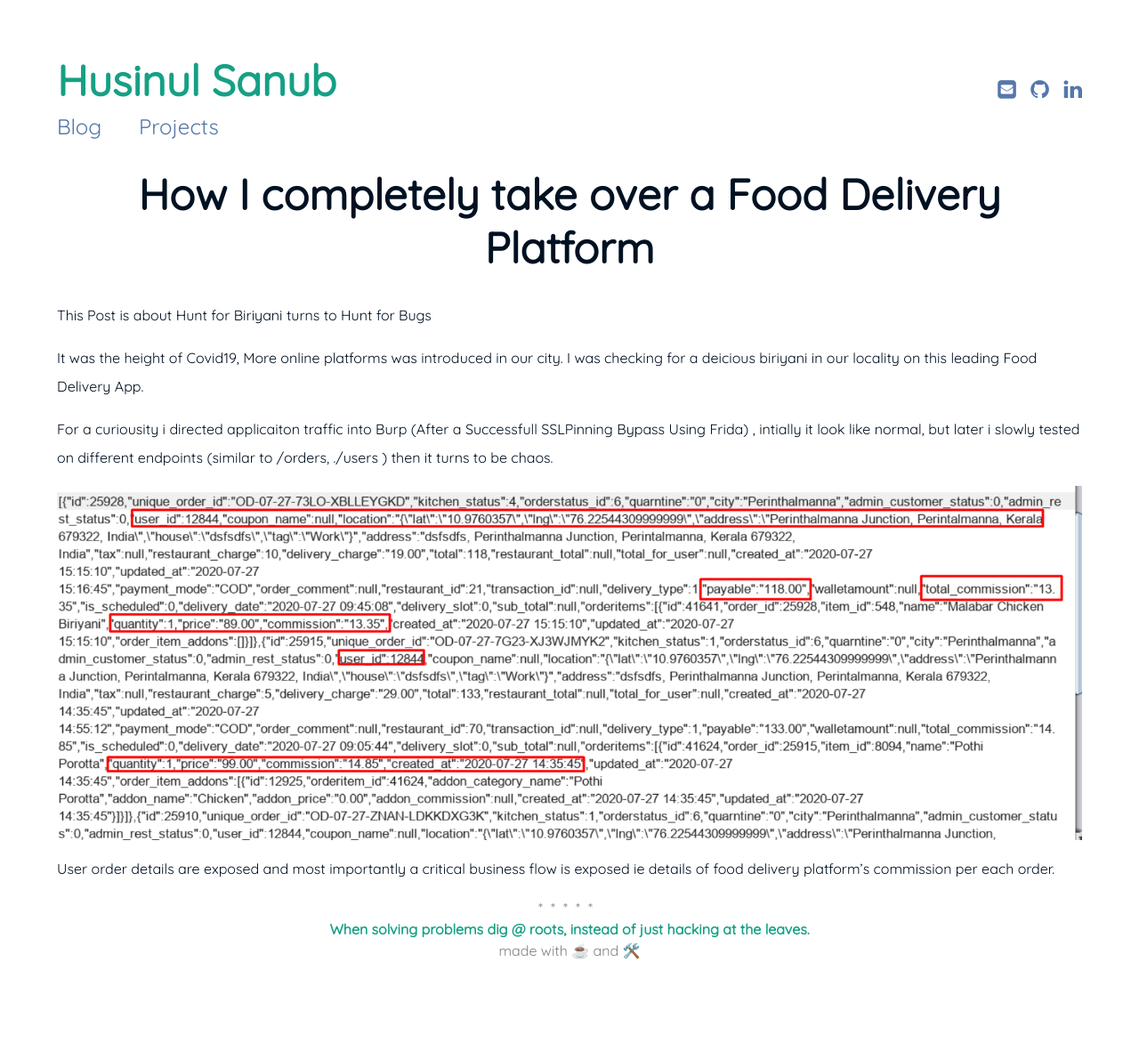
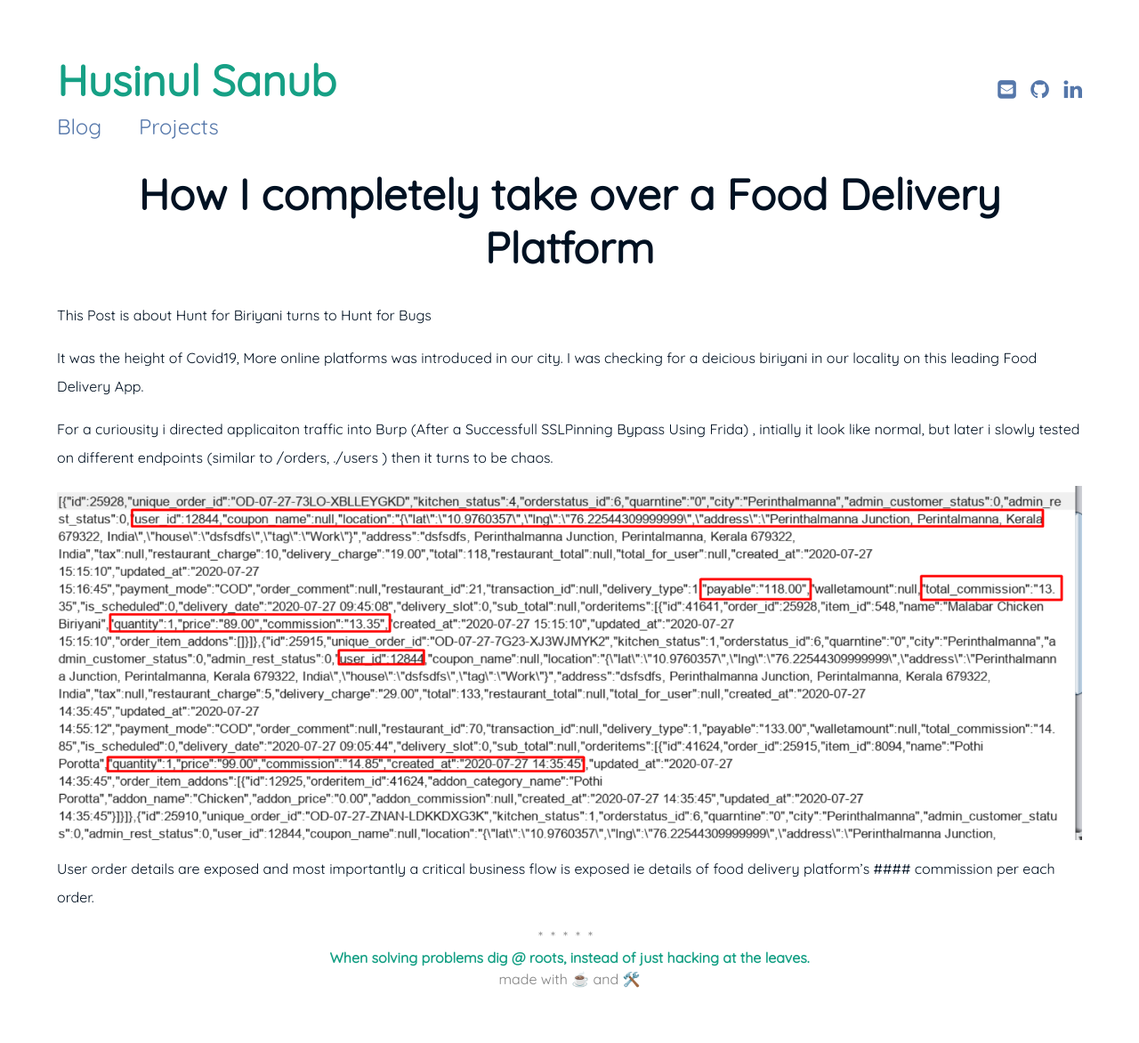
Before and after one commit to husinul/husinul.github.io, a Jekyll site: the page built from _posts/2020-06-10-How I completely take over a Food Delivery Platform.md, in a window 1280 px wide. Shown: the whole page at 89% size. Built offline with Jekyll 4.4.1, drawn with Linux system fonts in a browser that asks for light colours; before the commit the page ends 1140 px from its top, so only the background shows below that.

```diff
--- a/_posts/2020-06-10-How I completely take over a Food Delivery Platform.md
+++ b/_posts/2020-06-10-How I completely take over a Food Delivery Platform.md
@@ -12,4 +12,4 @@ For a curiousity i directed applicaiton traffic into Burp (After a Successfull S
 
 ![image1](/assets/img/others-order.png)
 
- User order details are exposed and most importantly a critical business flow is exposed ie details of food delivery platform's commission per each order.
+ User order details are exposed and most importantly a critical business flow is exposed ie details of food delivery platform's #### commission per each order.
```
